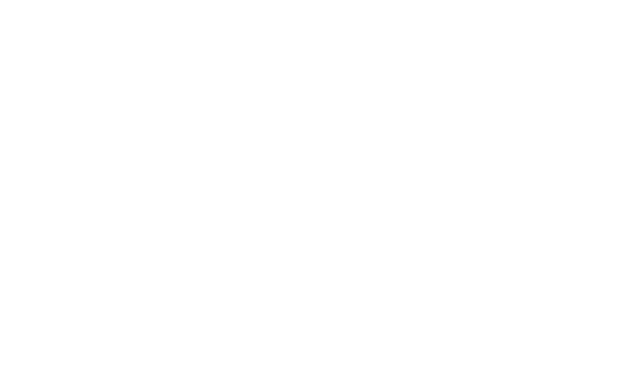
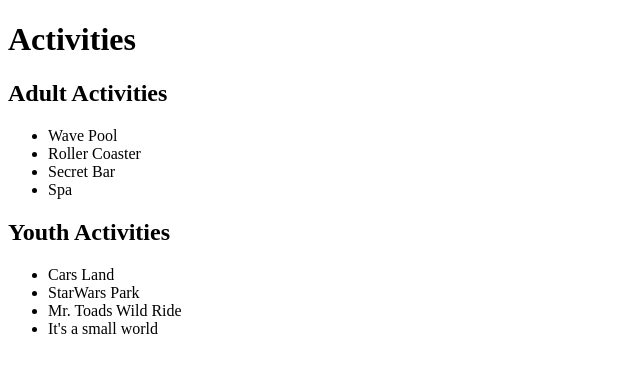
Before and after one commit to paigewilliams/disney-resort, a plain HTML site: page activities.html in a window 1280 px wide. Shown: the whole page, without its empty margins (0-640 px from the left). Drawn offline with Linux system fonts and the light colour scheme.

Commit message:
Add body to activities.html.

```diff
--- a/activities.html
+++ b/activities.html
@@ -2,10 +2,25 @@
 <html>
   <head>
     <link href="css/styles.css" rel="stylesheet" type="text/css">
-    <title></title>
+    <title>Activities</title>
   </head>
   <body>
+    <h1>Activities</h1>
 
+    <h2>Adult Activities</h2>
+      <ul>
+        <li>Wave Pool</li>
+        <li>Roller Coaster</li>
+        <li>Secret Bar</li>
+        <li>Spa</li>
+      </ul>
+    <h2>Youth Activities</h2>
+      <ul>
+        <li>Cars Land</li>
+        <li>StarWars Park</li>
+        <li>Mr. Toads Wild Ride</li>
+        <li>It's a small world</li>
+      </ul>
   </body>
 
 </html>
```
